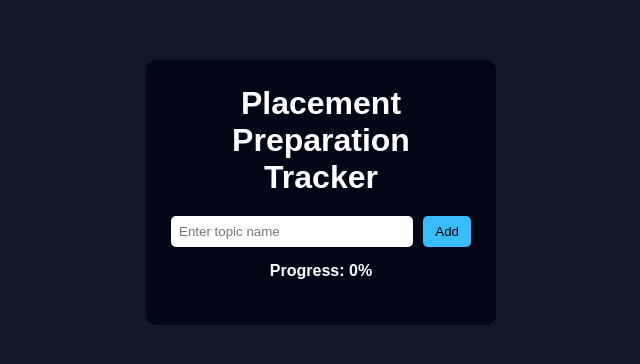
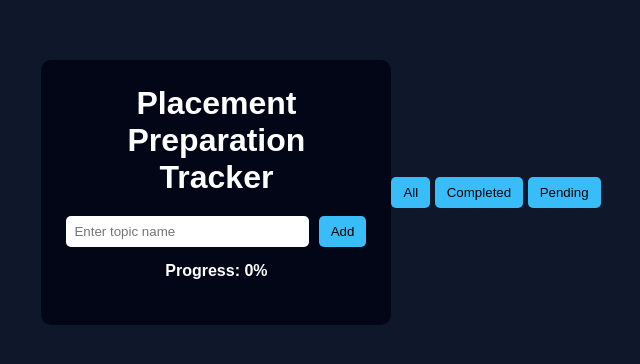
Before and after one commit to Dhanushraagav/placement-prep-tracker, a plain HTML site: page index.html in a window 1280 px wide. Shown: the part 208-572 px from the top of the page, without its empty margins (319-959 px from the left). Drawn offline with Linux system fonts and the light colour scheme.

Commit message:
Add filter buttons to index.html

```diff
--- a/index.html
+++ b/index.html
@@ -17,7 +17,11 @@
     <p id="progress">Progress: 0%</p>
     <ul id="topicList"></ul>
   </div>
-
+  <div class="filters">
+  <button onclick="showAll()">All</button>
+  <button onclick="showCompleted()">Completed</button>
+  <button onclick="showPending()">Pending</button>
+</div>
   <script src="script.js"></script>
 </body>
 </html>
```
